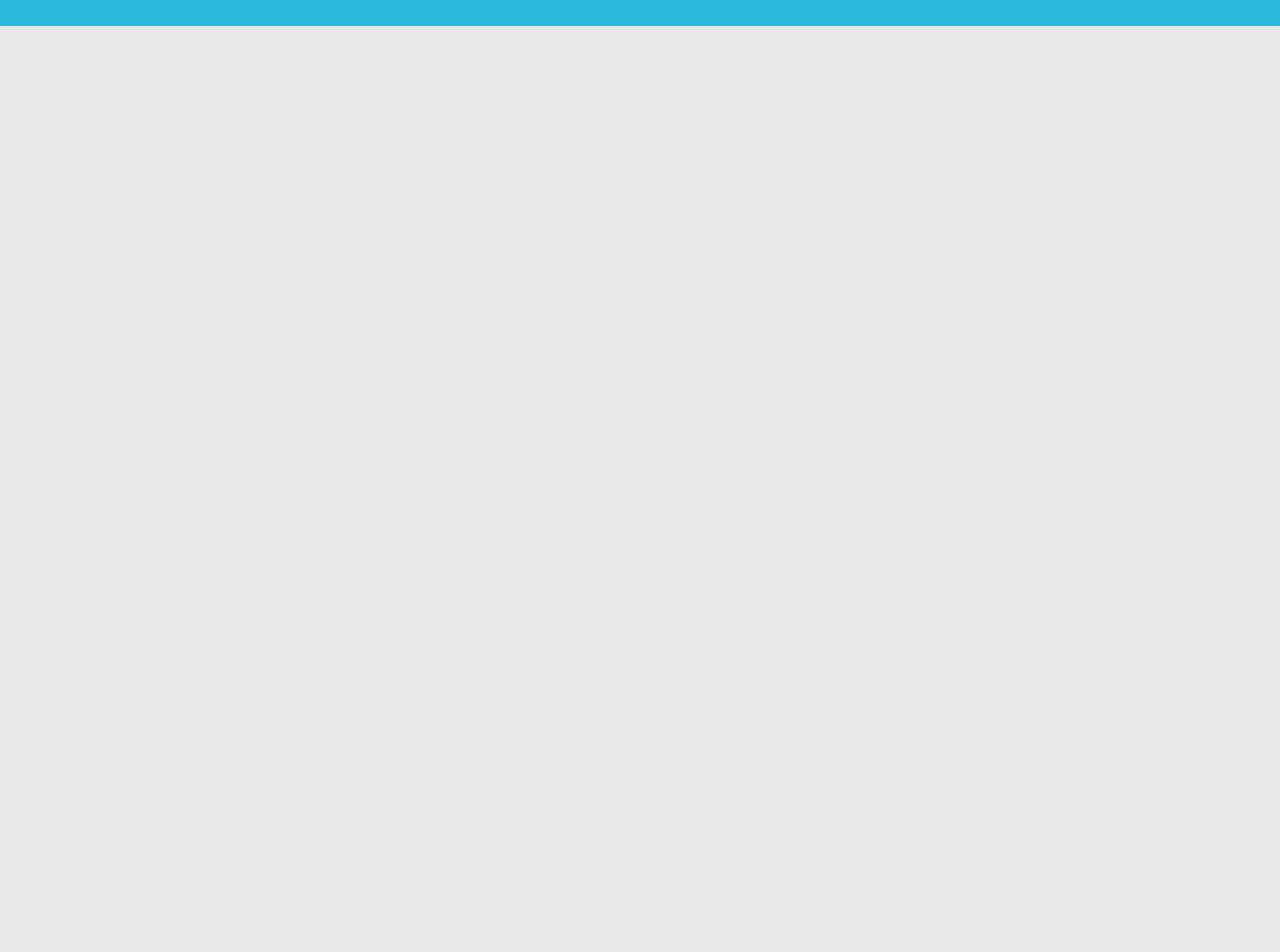
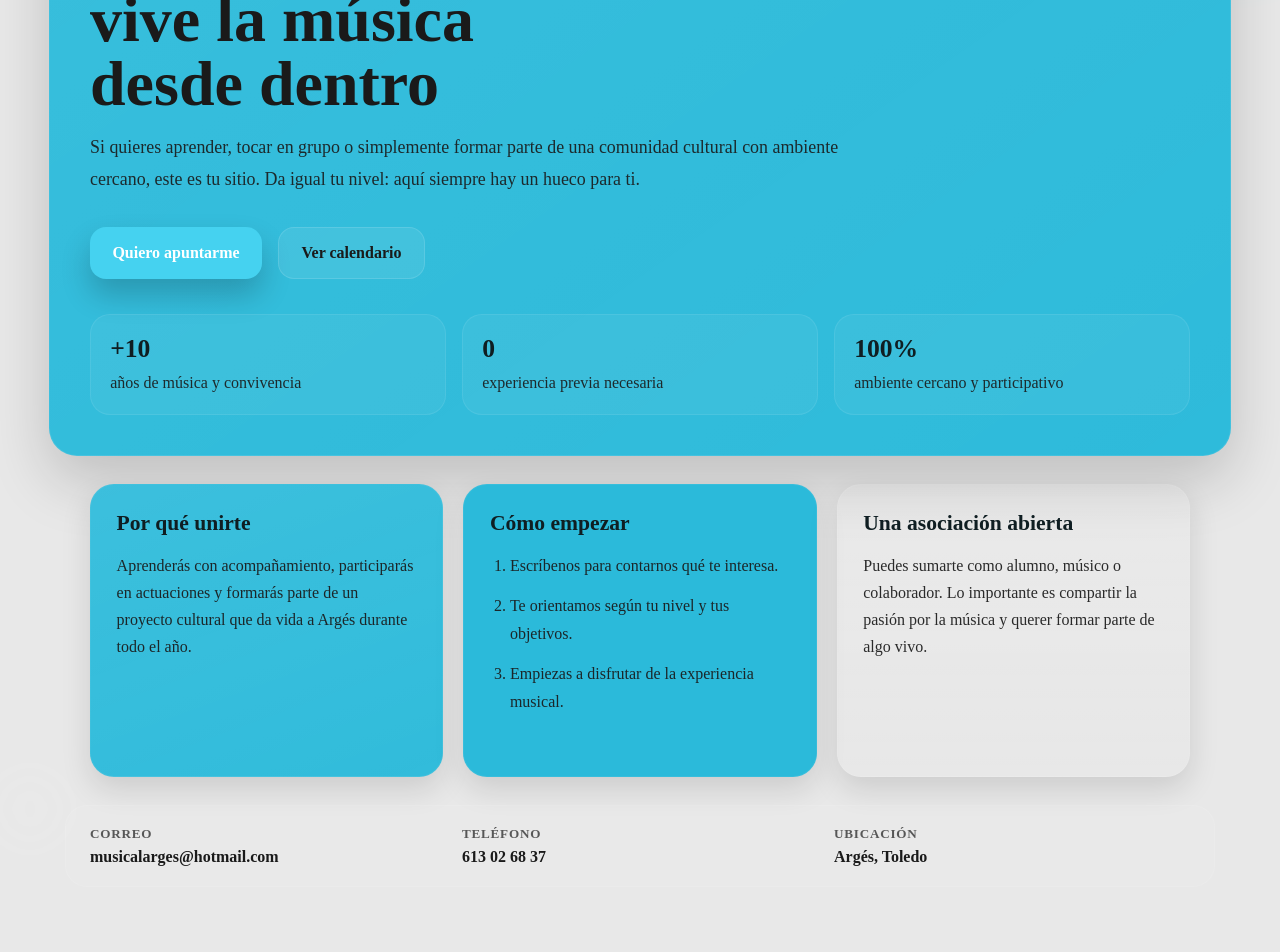
Before and after one commit to JavierPs287/amusicalarges-fe, an Angular app: page /apuntate in a window 1280 px wide. Before the commit this address led to /. Shown: the part 260-1212 px from the top of the page. Before the commit the page ends 800 px from the top, so only its background shows below. Built offline with nearby package versions, Linux system fonts and the light colour scheme.

Commit message:
FE Apuntate hecho

```diff
--- a/src/app/app.routes.server.ts
+++ b/src/app/app.routes.server.ts
@@ -20,5 +20,9 @@ export const serverRoutes: ServerRoute[] = [
   {
     path: 'infobanda',
     renderMode: RenderMode.Prerender
+  },
+  {
+    path: 'apuntate',
+    renderMode: RenderMode.Prerender
   }
 ];
--- a/src/app/app.routes.ts
+++ b/src/app/app.routes.ts
@@ -3,11 +3,13 @@ import { Home } from './component/home/home';
 import { Actualidad } from './component/actualidad/actualidad';
 import { Calendario } from './component/calendario/calendario';
 import { Infobanda } from './component/infobanda/infobanda';
+import { Apuntate } from './component/apuntate/apuntate';
 
 export const routes: Routes = [
     {path: '', redirectTo: 'home', pathMatch: 'full'},
     {path: 'home', component: Home},
     {path: 'actualidad', component: Actualidad},
     {path: 'calendario', component: Calendario},
-    {path: 'infobanda', component: Infobanda}
+    {path: 'infobanda', component: Infobanda},
+    {path: 'apuntate', component: Apuntate}
 ];
--- /dev/null
+++ b/src/app/component/apuntate/apuntate.css
@@ -0,0 +1,267 @@
+.apuntate {
+	position: relative;
+	margin-top: 2rem;
+	padding: 4rem 2rem 4.5rem;
+	color: var(--text);
+	overflow: hidden;
+}
+
+.apuntate::before,
+.apuntate::after {
+	content: "";
+	position: absolute;
+	border-radius: 999px;
+	filter: blur(12px);
+	opacity: 0.45;
+	pointer-events: none;
+}
+
+.apuntate::before {
+	width: 320px;
+	height: 320px;
+	top: -90px;
+	right: -110px;
+	background: radial-gradient(circle, var(--primary), transparent 70%);
+}
+
+.apuntate::after {
+	width: 260px;
+	height: 260px;
+	bottom: 20px;
+	left: -100px;
+	background: radial-gradient(circle, rgba(255, 255, 255, 0.08), transparent 70%);
+}
+
+.hero-card,
+.info-card,
+.contact-band {
+	position: relative;
+	z-index: 1;
+}
+
+.hero-card {
+	max-width: 1100px;
+	margin: 0 auto;
+	padding: 2.5rem;
+	border-radius: 28px;
+	background:
+		linear-gradient(145deg, rgba(255, 255, 255, 0.06), rgba(255, 255, 255, 0.015)),
+		var(--nav-bg);
+	box-shadow: 0 24px 60px rgba(0, 0, 0, 0.18);
+	border: 1px solid rgba(255, 255, 255, 0.08);
+}
+
+.eyebrow {
+	display: inline-flex;
+	align-items: center;
+	gap: 0.5rem;
+	padding: 0.45rem 0.9rem;
+	border-radius: 999px;
+	background: rgba(255, 255, 255, 0.08);
+	color: var(--footer-heading);
+	font-size: 0.9rem;
+	font-weight: 700;
+	letter-spacing: 0.04em;
+	text-transform: uppercase;
+}
+
+.hero-card h1 {
+	margin: 1rem 0 1rem;
+	font-size: clamp(2.2rem, 5vw, 4.5rem);
+	line-height: 1;
+	max-width: 12ch;
+}
+
+.intro {
+	max-width: 760px;
+	margin: 0;
+	font-size: 1.12rem;
+	line-height: 1.75;
+	opacity: 0.9;
+}
+
+.cta-row {
+	display: flex;
+	flex-wrap: wrap;
+	gap: 1rem;
+	margin-top: 2rem;
+	align-items: stretch;
+}
+
+.primary-btn,
+.secondary-btn {
+	display: inline-flex;
+	align-items: center;
+	justify-content: center;
+	min-height: 52px;
+	padding: 0.9rem 1.4rem;
+	border-radius: 16px;
+	text-decoration: none;
+	font-weight: 700;
+	box-sizing: border-box;
+	text-align: center;
+	transition: transform 0.2s ease, box-shadow 0.2s ease, background-color 0.2s ease, color 0.2s ease;
+}
+
+.primary-btn {
+	background: var(--primary);
+	color: white;
+	box-shadow: 0 16px 30px rgba(0, 0, 0, 0.2);
+}
+
+.secondary-btn {
+	background: rgba(255, 255, 255, 0.08);
+	color: var(--text);
+	border: 1px solid rgba(255, 255, 255, 0.12);
+}
+
+.primary-btn:hover,
+.secondary-btn:hover {
+	transform: translateY(-2px);
+}
+
+.highlights {
+	display: grid;
+	grid-template-columns: repeat(3, minmax(0, 1fr));
+	gap: 1rem;
+	margin-top: 2.2rem;
+}
+
+.highlight {
+	padding: 1.2rem;
+	border-radius: 20px;
+	background: rgba(255, 255, 255, 0.05);
+	border: 1px solid rgba(255, 255, 255, 0.08);
+}
+
+.number {
+	display: block;
+	margin-bottom: 0.4rem;
+	font-size: 1.6rem;
+	font-weight: 800;
+	color: var(--footer-heading);
+}
+
+.label {
+	display: block;
+	line-height: 1.5;
+	opacity: 0.9;
+}
+
+.content-grid {
+	max-width: 1100px;
+	margin: 1.75rem auto 0;
+	display: grid;
+	grid-template-columns: repeat(3, minmax(0, 1fr));
+	gap: 1.25rem;
+}
+
+.info-card {
+	min-height: 240px;
+	padding: 1.6rem;
+	border-radius: 24px;
+	background: var(--nav-bg);
+	box-shadow: 0 12px 30px rgba(0, 0, 0, 0.12);
+	border: 1px solid rgba(255, 255, 255, 0.06);
+}
+
+.info-card.accent {
+	background: linear-gradient(160deg, rgba(255, 255, 255, 0.08), rgba(255, 255, 255, 0.03)), var(--nav-bg);
+}
+
+.info-card h2 {
+	margin-top: 0;
+	margin-bottom: 1rem;
+	color: var(--footer-heading);
+	font-size: 1.35rem;
+}
+
+.info-card p,
+.info-card li {
+	line-height: 1.7;
+	opacity: 0.92;
+}
+
+.info-card ol {
+	margin: 0;
+	padding-left: 1.25rem;
+}
+
+.info-card li + li {
+	margin-top: 0.85rem;
+}
+
+.quote {
+	background: linear-gradient(180deg, rgba(255, 255, 255, 0.07), rgba(255, 255, 255, 0.02));
+}
+
+.contact-band {
+	max-width: 1100px;
+	margin: 1.75rem auto 0;
+	padding: 1.25rem 1.5rem;
+	display: grid;
+	grid-template-columns: repeat(3, minmax(0, 1fr));
+	gap: 1rem;
+	border-radius: 22px;
+	background: rgba(255, 255, 255, 0.06);
+	border: 1px solid rgba(255, 255, 255, 0.08);
+}
+
+.contact-band > div {
+	display: flex;
+	flex-direction: column;
+	gap: 0.35rem;
+}
+
+.contact-label {
+	font-size: 0.82rem;
+	text-transform: uppercase;
+	letter-spacing: 0.06em;
+	opacity: 0.7;
+}
+
+.contact-band a,
+.contact-band span {
+	color: var(--text);
+	text-decoration: none;
+	font-weight: 600;
+}
+
+.contact-band a:hover {
+	text-decoration: underline;
+}
+
+@media (max-width: 900px) {
+	.apuntate {
+		padding: 2.5rem 1rem 3rem;
+	}
+
+	.hero-card {
+		padding: 1.5rem;
+		border-radius: 22px;
+	}
+
+	.hero-card h1 {
+		max-width: none;
+	}
+
+	.highlights,
+	.content-grid,
+	.contact-band {
+		grid-template-columns: 1fr;
+	}
+
+	.info-card {
+		min-height: auto;
+	}
+
+	.cta-row {
+		flex-direction: column;
+	}
+
+	.primary-btn,
+	.secondary-btn {
+		width: 100%;
+		max-width: 100%;
+	}
+}
--- /dev/null
+++ b/src/app/component/apuntate/apuntate.html
@@ -0,0 +1,74 @@
+<section class="apuntate">
+	<div class="hero-card">
+		<div class="eyebrow">Hazte parte de la banda</div>
+		<h1>Apúntate y vive la música desde dentro</h1>
+		<p class="intro">
+			Si quieres aprender, tocar en grupo o simplemente formar parte de una comunidad cultural con ambiente cercano,
+			este es tu sitio. Da igual tu nivel: aquí siempre hay un hueco para ti.
+		</p>
+
+		<div class="cta-row">
+			<a class="primary-btn" href="mailto:musicalarges@hotmail.com?subject=Quiero%20apuntarme%20a%20la%20Asociaci%C3%B3n%20Musical%20Arg%C3%A9s">
+				Quiero apuntarme
+			</a>
+			<a class="secondary-btn" routerLink="/calendario">Ver calendario</a>
+		</div>
+
+		<div class="highlights">
+			<div class="highlight">
+				<span class="number">+10</span>
+				<span class="label">años de música y convivencia</span>
+			</div>
+			<div class="highlight">
+				<span class="number">0</span>
+				<span class="label">experiencia previa necesaria</span>
+			</div>
+			<div class="highlight">
+				<span class="number">100%</span>
+				<span class="label">ambiente cercano y participativo</span>
+			</div>
+		</div>
+	</div>
+
+	<div class="content-grid">
+		<article class="info-card accent">
+			<h2>Por qué unirte</h2>
+			<p>
+				Aprenderás con acompañamiento, participarás en actuaciones y formarás parte de un proyecto cultural que
+				da vida a Argés durante todo el año.
+			</p>
+		</article>
+
+		<article class="info-card">
+			<h2>Cómo empezar</h2>
+			<ol>
+				<li>Escríbenos para contarnos qué te interesa.</li>
+				<li>Te orientamos según tu nivel y tus objetivos.</li>
+				<li>Empiezas a disfrutar de la experiencia musical.</li>
+			</ol>
+		</article>
+
+		<article class="info-card quote">
+			<h2>Una asociación abierta</h2>
+			<p>
+				Puedes sumarte como alumno, músico o colaborador. Lo importante es compartir la pasión por la música y
+				querer formar parte de algo vivo.
+			</p>
+		</article>
+	</div>
+
+	<div class="contact-band">
+		<div>
+			<span class="contact-label">Correo</span>
+			<a href="mailto:musicalarges@hotmail.com">musicalarges@hotmail.com</a>
+		</div>
+		<div>
+			<span class="contact-label">Teléfono</span>
+			<a href="tel:+34613026837">613 02 68 37</a>
+		</div>
+		<div>
+			<span class="contact-label">Ubicación</span>
+			<span>Argés, Toledo</span>
+		</div>
+	</div>
+</section>
--- a/src/app/component/calendario/calendario.html
+++ b/src/app/component/calendario/calendario.html
@@ -9,7 +9,7 @@
     <h3>Próximos eventos</h3>
 
     <div class="calendar-container">
-      <iframe src="https://calendar.google.com/calendar/embed?height=600&wkst=2&ctz=Europe%2FMadrid&showPrint=0&showTabs=0&showNav=0&showCalendars=0&showTz=0&title=Asociaci%C3%B3n%20Musical%20Arg%C3%A9s&src=YW11c2ljYWxhcmdlc0BnbWFpbC5jb20&color=%23039be5" style="border-width:0" width="800" height="600" frameborder="0" scrolling="no"></iframe>
+      <iframe src="https://calendar.google.com/calendar/embed?height=600&wkst=2&ctz=Europe%2FMadrid&showTz=0&showCalendars=0&showPrint=0&title=Asociaci%C3%B3n%20Musical%20Arg%C3%A9s&src=YW11c2ljYWxhcmdlc0BnbWFpbC5jb20&color=%23039be5" style="border-width:0" width="800" height="600" frameborder="0" scrolling="no"></iframe>
     </div>
   </article>
 
--- a/src/app/component/home/home.html
+++ b/src/app/component/home/home.html
@@ -30,7 +30,9 @@
   </section>
 
   <section class="seccion alt" id="socios">
-    <h2>Hazte Alumno</h2>
-    <p>Únete a nuestra comunidad y disfruta de todos los beneficios de ser miembro de la asociación.</p>
+    <a href="/apuntate" class="seccion-link">
+      <h2>Unete a Nosotros</h2>
+      <p>Únete a nuestra asociación y disfruta de todos los beneficios de ser miembro.</p>
+    </a>
   </section>
 </main>
--- a/src/app/component/navbar/navbar.html
+++ b/src/app/component/navbar/navbar.html
@@ -11,6 +11,10 @@
     <ul class="links">
       <li>
         <a routerLink="/infobanda">Sobre Nosotros</a>
+      </li>
+
+      <li>
+        <a routerLink="/apuntate">Apúntate</a>
       </li>
 
       <li>
@@ -55,6 +59,12 @@
     </a>
 
     <a
+      routerLink="/apuntate"
+      (click)="menuOpen=false">
+      Apúntate
+    </a>
+
+    <a
       routerLink="/actualidad"
       (click)="menuOpen=false">
       Actualidad
```
Also changed, not shown: src/app/component/apuntate/apuntate.ts (added, +11 -0 lines), 1 other file (tests, documents, lock files or other folders).
